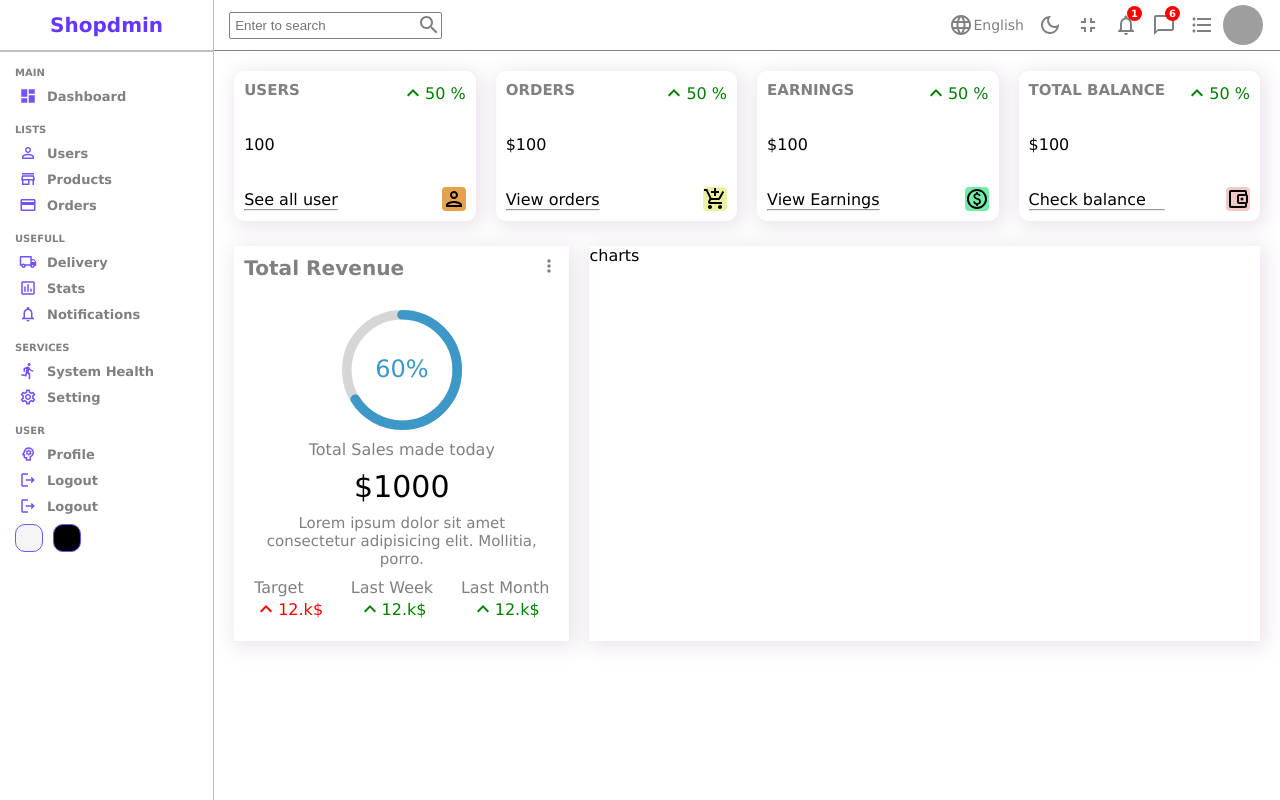
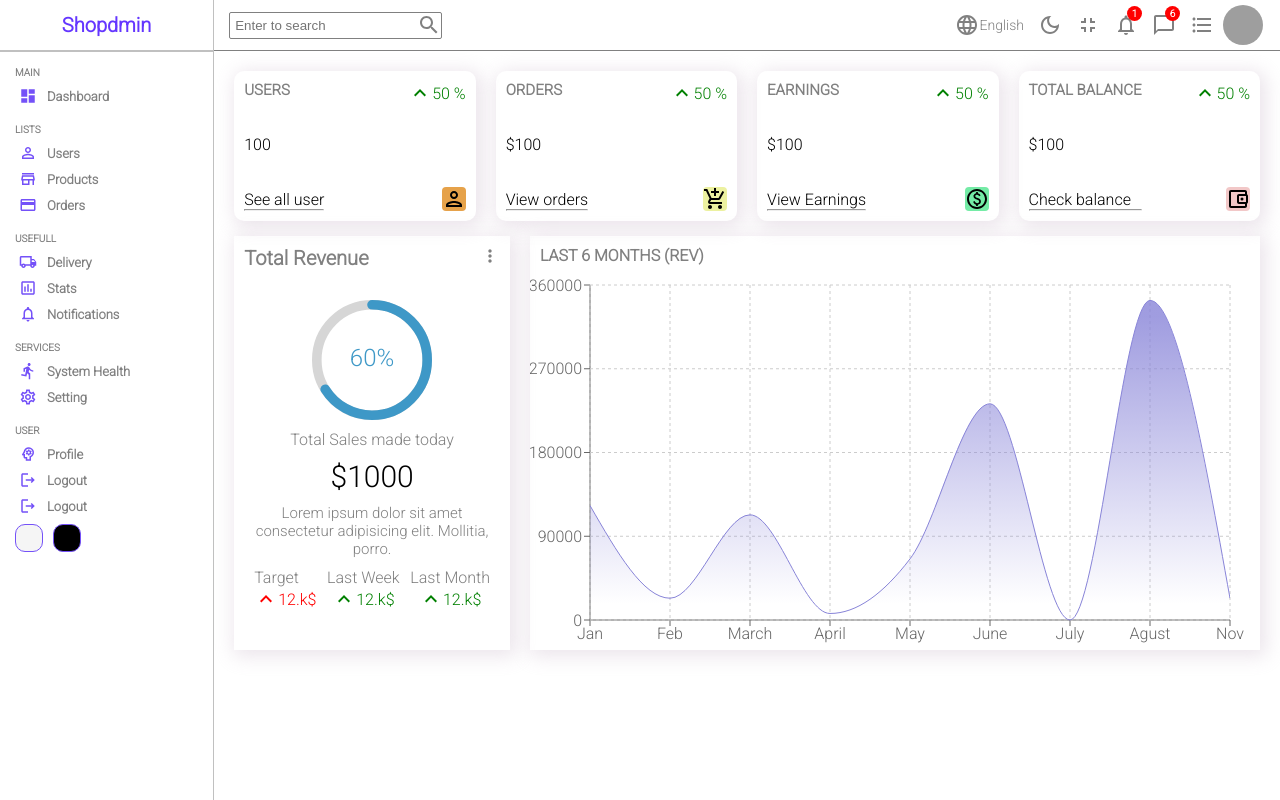
Before and after one commit to M-adeelnasir/admin-dashboard, a React (Create React App) app: page / in a window 1280 px wide. Built offline with nearby package versions, Linux system fonts and the light colour scheme; grey boxes are pictures that could not be loaded.

Commit message:
Recharts, chart(graph) Home Page complete

```diff
--- a/package.json
+++ b/package.json
@@ -16,6 +16,7 @@
     "react-dom": "^18.0.0",
     "react-router-dom": "^6.3.0",
     "react-scripts": "5.0.1",
+    "recharts": "^2.1.9",
     "sass": "^1.50.1",
     "styled-components": "^5.3.5",
     "web-vitals": "^2.1.4"
--- a/public/index.html
+++ b/public/index.html
@@ -15,6 +15,8 @@
   <title>Dashboard</title>
 
   <style>
+    @import url('https://fonts.googleapis.com/css2?family=Roboto:wght@300&display=swap');
+
     * {
       padding: 0;
       margin: 0;
@@ -22,7 +24,7 @@
     }
 
     body {
-      font-family: 'Lucida Sans', 'Lucida Sans Regular', 'Lucida Grande', 'Lucida Sans Unicode', Geneva, Verdana, sans-serif;
+      font-family: 'Roboto', sans-serif;
     }
   </style>
 </head>
--- a/src/components/charts/Charts.js
+++ b/src/components/charts/Charts.js
@@ -1,9 +1,43 @@
 import React from 'react'
 import './charts.scss'
+import { AreaChart, Area, XAxis, YAxis, CartesianGrid, Tooltip, ResponsiveContainer } from 'recharts';
+
 const Charts = () => {
+
+    const data = [
+        { name: "Jan", Total: 123000 },
+        { name: "Feb", Total: 23423 },
+        { name: "March", Total: 113000 },
+        { name: "April", Total: 7000 },
+        { name: "May", Total: 65656 },
+        { name: "June", Total: 232323 },
+        { name: "July", Total: 23 },
+        { name: "Agust", Total: 343434 },
+        { name: "Nov", Total: 23333 },
+    ]
+
+
     return (
         <div className="chart">
-            charts
+            <div className="title">LAST 6 MONTHS (REV)</div>
+            <AreaChart width={730} height={375} data={data}
+                margin={{ top: 10, right: 30, left: 0, bottom: 0 }}>
+                <defs>
+                    <linearGradient id="colorUv" x1="0" y1="0" x2="0" y2="1">
+                        <stop offset="5%" stopColor="#8884d8" stopOpacity={0.8} />
+                        <stop offset="95%" stopColor="#8884d8" stopOpacity={0} />
+                    </linearGradient>
+                    <linearGradient id="colorPv" x1="0" y1="0" x2="0" y2="1">
+                        <stop offset="5%" stopColor="#82ca9d" stopOpacity={0.8} />
+                        <stop offset="95%" stopColor="#82ca9d" stopOpacity={0} />
+                    </linearGradient>
+                </defs>
+                <XAxis dataKey="name" />
+                <YAxis />
+                <CartesianGrid strokeDasharray="3 3" />
+                <Tooltip />
+                <Area type="monotone" dataKey="Total" stroke="#8884d8" fillOpacity={1} fill="url(#colorUv)" />
+            </AreaChart>
         </div>
     )
 }
--- a/src/components/charts/charts.scss
+++ b/src/components/charts/charts.scss
@@ -3,4 +3,14 @@
   -webkit-box-shadow: 3px 3px 18px 3px rgba(224, 213, 224, 0.64);
   -moz-box-shadow: 3px 3px 18px 3px rgba(224, 213, 224, 0.64);
   box-shadow: 3px 3px 18px 3px rgba(224, 213, 224, 0.64);
+  display: flex;
+  align-items: center;
+  justify-content: center;
+  flex-direction: column;
+  .title {
+    align-self: flex-start;
+    padding: 10px;
+    font-weight: bold;
+    color: grey;
+  }
 }
--- a/src/pages/admin/home/home.scss
+++ b/src/pages/admin/home/home.scss
@@ -9,6 +9,7 @@
       display: flex;
       gap: 20px;
       padding: 20px;
+      padding-bottom: 10px;
     }
 
     .charts {
```
Also changed, not shown: 1 other file (tests, documents, lock files or other folders).
